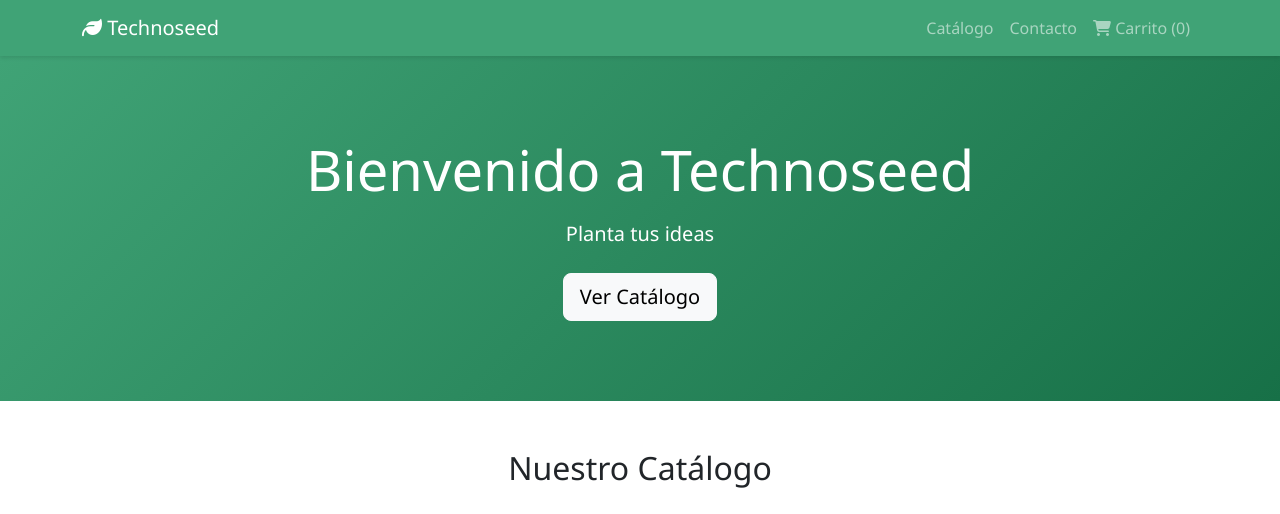
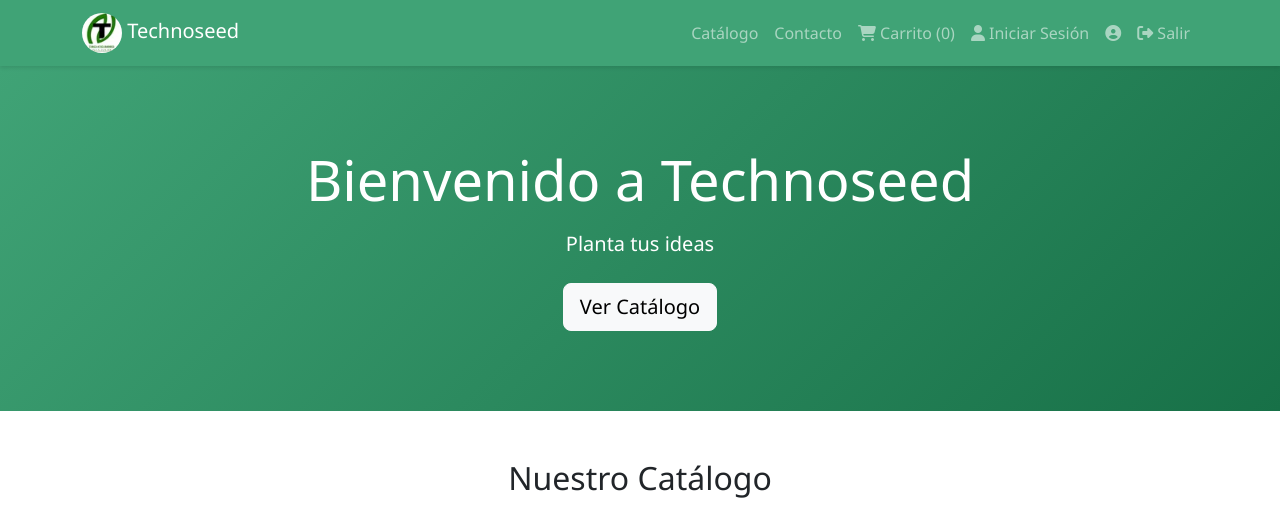
Before and after one commit to Julio12155/technoseed, a website: page public/index.html in a window 1280 px wide. Shown: the top 514 px of the page. Drawn offline with nearby package versions, Linux system fonts and the light colour scheme.

Commit message:
logo
agregue logo de la pagina

```diff
--- a/public/index.html
+++ b/public/index.html
@@ -78,11 +78,11 @@
     </style>
 </head>
 <body>
-    <!-- Navbar -->
+
     <nav class="navbar navbar-expand-lg navbar-dark">
         <div class="container">
             <a class="navbar-brand" href="#">
-                <i class="fas fa-leaf"></i> Technoseed
+                <img src="logo.jpg" alt="Logo" style="height: 40px; width: 40px; border-radius: 50%; object-fit: cover;"> Technoseed
             </a>
             <button class="navbar-toggler" type="button" data-bs-toggle="collapse" data-bs-target="#navbarNav">
                 <span class="navbar-toggler-icon"></span>
@@ -98,12 +98,26 @@
                     <li class="nav-item">
                         <a class="nav-link" href="#"><i class="fas fa-shopping-cart"></i> Carrito (0)</a>
                     </li>
+                     <li class="nav-item guest-section">
+                        <a class="nav-link" href="#" data-bs-toggle="modal" data-bs-target="#loginModal">
+                            <i class="fas fa-user"></i> Iniciar Sesión
+                        </a>
+                    </li>
+                    <li class="nav-item auth-section">
+                        <a class="nav-link" href="#" id="username-display">
+                            <i class="fas fa-user-circle"></i> <span id="username-text"></span>
+                        </a>
+                    </li>
+                    <li class="nav-item auth-section">
+                        <a class="nav-link" href="#" id="logout-btn">
+                            <i class="fas fa-sign-out-alt"></i> Salir
+                        </a>
+
                 </ul>
             </div>
         </div>
     </nav>
 
-    <!-- Hero Section -->
     <section class="hero">
         <div class="container">
             <h1 class="display-4 mb-3">Bienvenido a Technoseed</h1>
@@ -112,7 +126,6 @@
         </div>
     </section>
 
-    <!-- Catálogo -->
     <section id="catalogo" class="py-5">
         <div class="container">
             <h2 class="text-center mb-5">Nuestro Catálogo</h2>
```
Also changed, not shown: public/logo.jpg (added).
